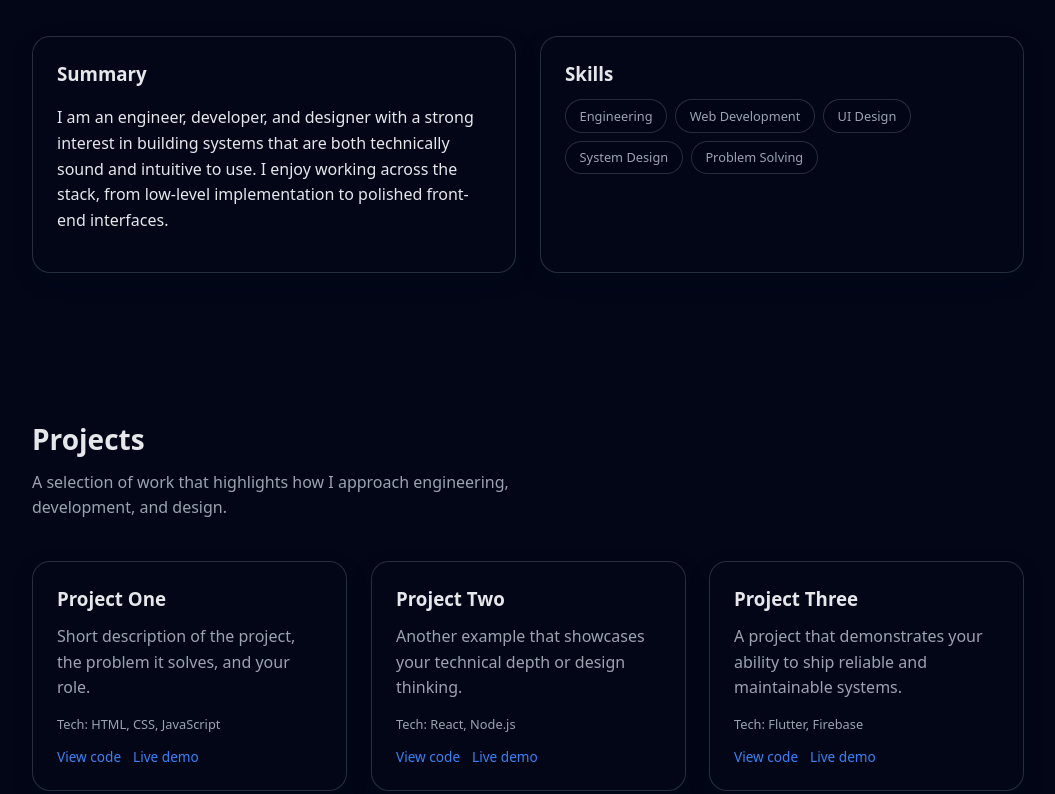
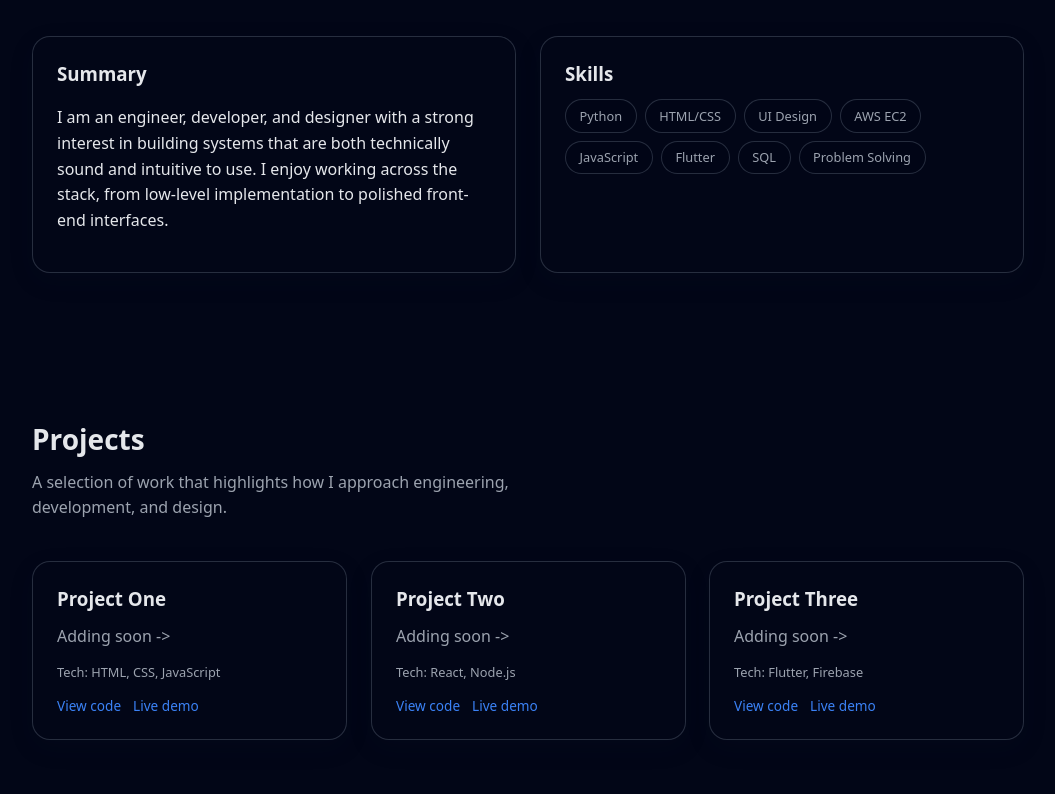
Before and after one commit to austinwarren/personal-website, a plain HTML site: page index.html in a window 1280 px wide. Shown: the part 715-1509 px from the top of the page, without its empty margins (112-1167 px from the left). Drawn offline with Linux system fonts and the light colour scheme.

Commit message:
add links plus other minor text changes

```diff
--- a/index.html
+++ b/index.html
@@ -81,10 +81,13 @@
           <div class="card">
             <h3>Skills</h3>
             <div class="pill-group">
-              <span class="pill">Engineering</span>
-              <span class="pill">Web Development</span>
+              <span class="pill">Python</span>
+              <span class="pill">HTML/CSS</span>
               <span class="pill">UI Design</span>
-              <span class="pill">System Design</span>
+              <span class="pill">AWS EC2</span>
+              <span class="pill">JavaScript</span>
+              <span class="pill">Flutter</span>
+              <span class="pill">SQL</span>
               <span class="pill">Problem Solving</span>
             </div>
           </div>
@@ -108,7 +111,9 @@
           <article class="card project-card">
             <h3 class="project-title">Project One</h3>
             <p class="project-description">
-              Short description of the project, the problem it solves, and your role.
+              Adding soon ->
+            <!-- Short description of the project, the problem it solves, and your role. -->
+            </sdfs>
             </p>
             <p class="project-meta">Tech: HTML, CSS, JavaScript</p>
             <div class="project-links">
@@ -121,7 +126,8 @@
           <article class="card project-card">
             <h3 class="project-title">Project Two</h3>
             <p class="project-description">
-              Another example that showcases your technical depth or design thinking.
+              Adding soon ->
+              <!-- Another example that showcases your technical depth or design thinking. -->
             </p>
             <p class="project-meta">Tech: React, Node.js</p>
             <div class="project-links">
@@ -134,7 +140,8 @@
           <article class="card project-card">
             <h3 class="project-title">Project Three</h3>
             <p class="project-description">
-              A project that demonstrates your ability to ship reliable and maintainable systems.
+              Adding soon ->
+              <!-- A project that demonstrates your ability to ship reliable and maintainable systems. -->
             </p>
             <p class="project-meta">Tech: Flutter, Firebase</p>
             <div class="project-links">
@@ -158,13 +165,13 @@
 
         <div class="card contact-card">
           <p class="contact-label">Email</p>
-          <a href="mailto:you@example.com" class="contact-link">you@example.com</a>
+          <a href="mailto:contact@austingwarren.com" class="contact-link">contact@austingwarren.com</a>
 
           <p class="contact-label">Links</p>
           <div class="pill-group">
             <a href="https://github.com/austinwarren" target="_blank" class="pill-link">GitHub</a>
             <a href="https://www.linkedin.com/in/austin-warren-081ab4211" target="_blank" class="pill-link">LinkedIn</a>
-            <a href="#" class="pill-link">Resume</a>
+            <a href="austin_resume_2025.pdf" target="_blank" class="pill-link">Resume</a>
           </div>
         </div>
       </div>
```
Also changed, not shown: 1 other file.
